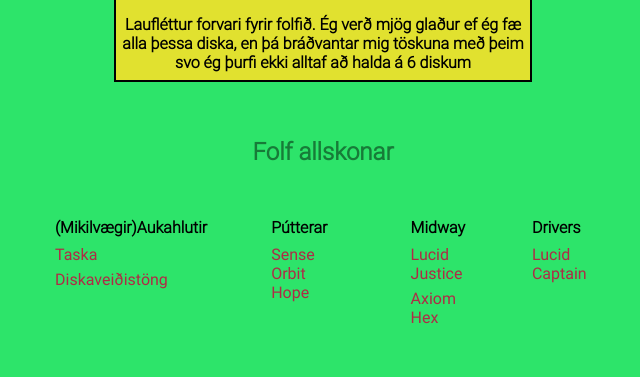
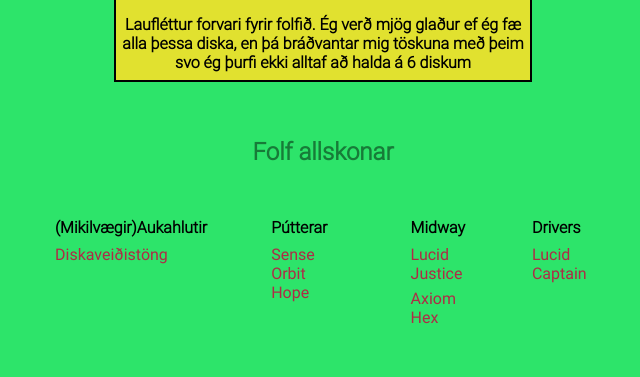
Before and after one commit to elfaroliver/gjafalisti, a website: page pages/folf.html in a window 1280 px wide. Shown: the part 168-545 px from the top of the page, without its empty margins (317-957 px from the left). Drawn offline with Linux system fonts and the light colour scheme.

```diff
--- a/pages/folf.html
+++ b/pages/folf.html
@@ -28,7 +28,8 @@
           <div class="cards">
             <div class="card">
             <p>(Mikilvægir)Aukahlutir</p>
-              <li><a href="https://hobbyogsport.is/products/slim-shoulder-bag-red" target="_blank">Taska</a></li>
+              <!-- Keypti bara sjálfur
+              <li><a href="https://hobbyogsport.is/products/slim-shoulder-bag-red" target="_blank">Taska</a></li> -->
               <li><a href="https://elko.is/vorur/frisbee-golf-veidistong-290365/AHA07012" target="_blank">Diskaveiðistöng</a></li>
               <li><a href="" target="_blank"></a></li>
             </div>
```
